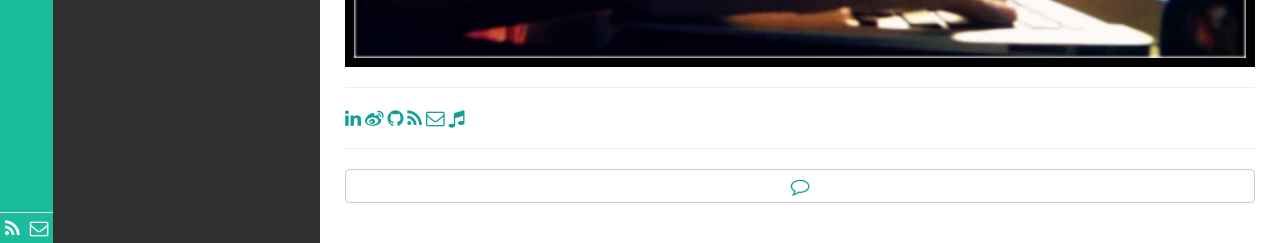
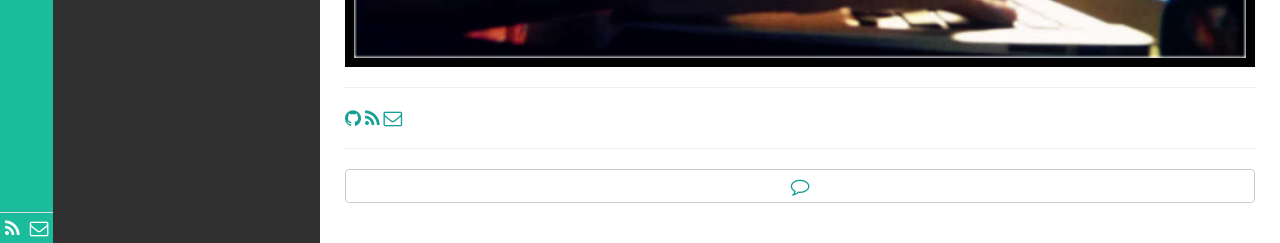
Before and after one commit to pstreeplus/pstreeplus.github.com, a Jekyll site: the page built from pages/about.html, in a window 1280 px wide. Shown: the part 928-1171 px from the top of the page. Built offline with Jekyll 4.4.1, drawn with Linux system fonts in a browser that asks for light colours; nearby versions of some CDN libraries; library files that are not in the unit come from our copies; Markdown is read by kramdown in place of the engine named in the settings.

Commit message:
Update about.html

```diff
--- a/pages/about.html
+++ b/pages/about.html
@@ -13,12 +13,6 @@ titlename: 关于
 
 
 <hr>
-<a href="{{ site.author.linkedin }}">
-  <i class="fa fa-linkedin fa-lg" style="color:#16a095;"></i>
-</a>
-<a href="{{ site.author.weibo }}" target="_blank">
-  <i class="fa fa-weibo fa-lg" style="color:#16a095;"></i>
-</a>
 <a href="{{ site.author.github }}" target="_blank">
   <i class="fa fa-github fa-lg" style="color:#16a095;"></i>
 </a>
@@ -28,9 +22,6 @@ titlename: 关于
 <a href="mailto:{{ site.author.email }}">
   <i class="fa fa-envelope-o fa-lg" style="color:#16a095;"></i>
 </a>
-<a href="{{ site.author.music }}">
-  <i class="fa fa-music fa-lg" style="color:#16a095;"></i>
-</a>
 <hr>
 {% include disqus.html %}
 
```
